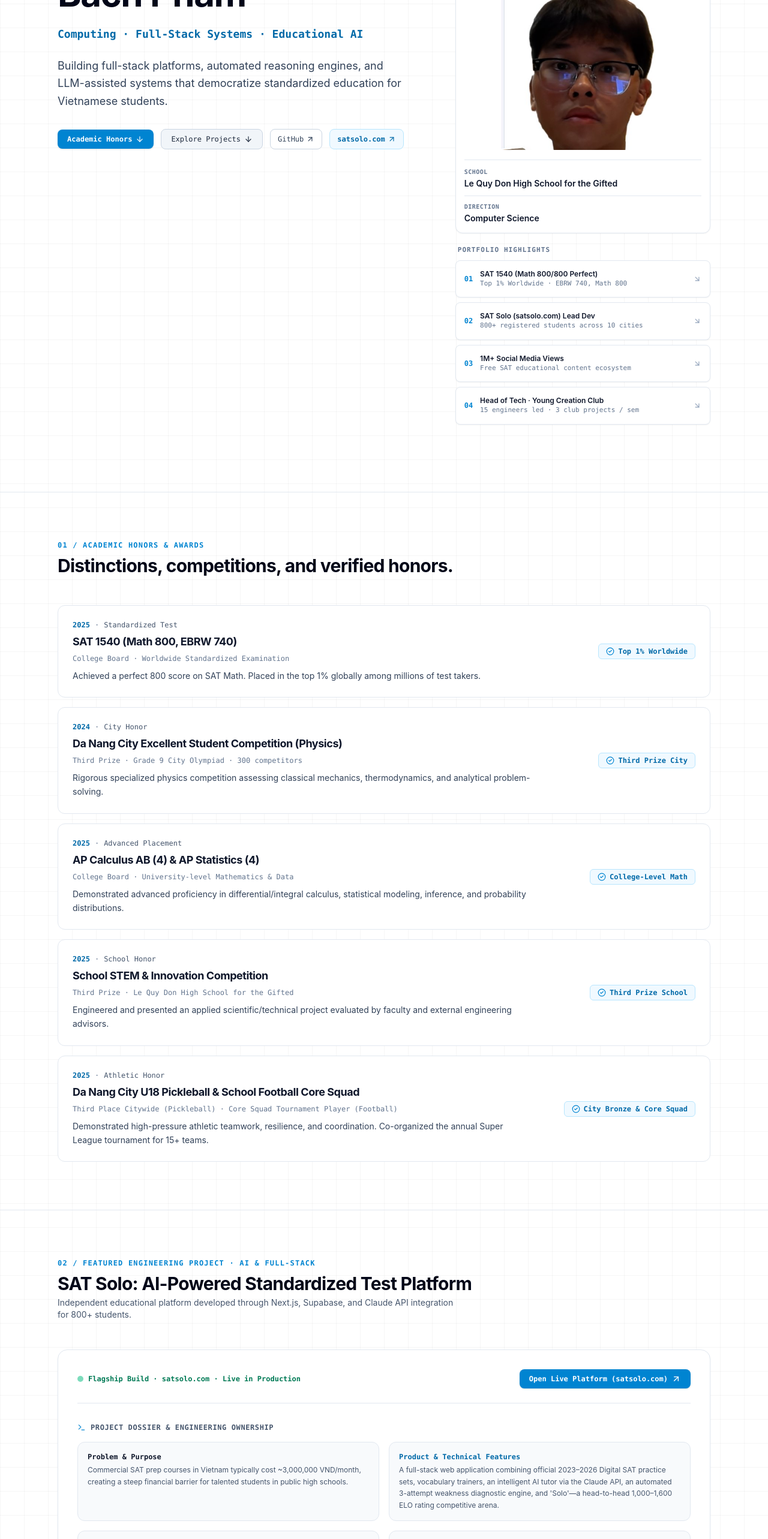
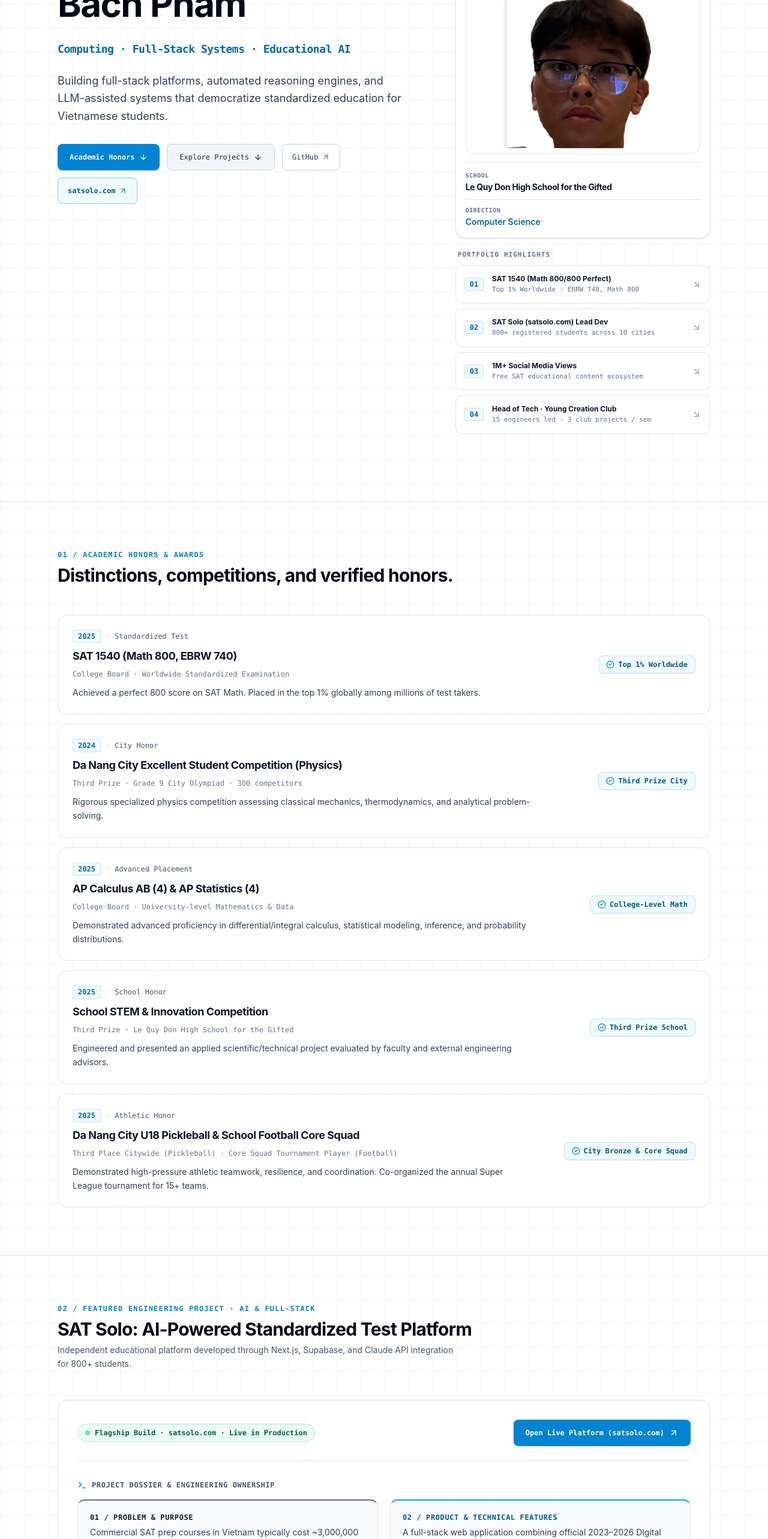
Before and after one commit to bach1310/cs-portfolio-, a Next.js app: page / in a window 1280 px wide. Shown: the part 234-2800 px from the top of the page at 60% size. Built offline with nearby package versions, Linux system fonts and the light colour scheme.

Commit message:
feat(ui): complete comprehensive UX/UI elevation across all sections and refine portrait framing

```diff
--- a/src/app/globals.css
+++ b/src/app/globals.css
@@ -13,14 +13,22 @@ body {
   color: #0f172a; /* slate-900 */
   font-family: -apple-system, BlinkMacSystemFont, "Segoe UI", Roboto, "Helvetica Neue", Arial, sans-serif;
   overflow-x: hidden;
+  text-rendering: optimizeLegibility;
+  -webkit-font-smoothing: antialiased;
+}
+
+/* Accessible focus visible rings (WCAG 2.2 compliant) */
+a:focus-visible, button:focus-visible {
+  outline: 2px solid #0284c7;
+  outline-offset: 2px;
 }
 
 /* Subtle clean editorial grid pattern on pure white */
 .editorial-grid {
   background-size: 40px 40px;
   background-image:
-    linear-gradient(to right, rgba(0, 0, 0, 0.035) 1px, transparent 1px),
-    linear-gradient(to bottom, rgba(0, 0, 0, 0.035) 1px, transparent 1px);
+    linear-gradient(to right, rgba(0, 0, 0, 0.032) 1px, transparent 1px),
+    linear-gradient(to bottom, rgba(0, 0, 0, 0.032) 1px, transparent 1px);
 }
 
 /* Custom scrollbar */
--- a/src/components/Hero.tsx
+++ b/src/components/Hero.tsx
@@ -11,16 +11,16 @@ export default function Hero() {
 
           {/* Left Column: Title, Intro & Actions */}
           <div className="lg:col-span-7 space-y-6">
-            <div className="text-xs font-mono tracking-wider text-slate-500 uppercase flex items-center gap-2">
+            <div className="inline-flex items-center gap-2 px-3 py-1 rounded-full bg-slate-100 text-xs font-mono tracking-wider text-slate-600 uppercase border border-slate-200/80">
               <MapPin className="w-3.5 h-3.5 text-sky-600" />
               <span>{personalInfo.eyebrow}</span>
             </div>
 
-            <h1 className="text-4xl sm:text-6xl font-bold tracking-tight text-slate-950 leading-none">
+            <h1 className="text-4xl sm:text-6xl font-bold tracking-tight text-slate-950 leading-tight">
               {personalInfo.fullName}
             </h1>
 
-            <div className="text-base sm:text-lg font-mono text-sky-700 font-semibold">
+            <div className="text-base sm:text-lg font-mono text-sky-700 font-semibold tracking-tight">
               {personalInfo.title}
             </div>
 
@@ -28,11 +28,11 @@ export default function Hero() {
               {personalInfo.bio}
             </p>
 
-            {/* Quick Links Row */}
+            {/* Quick Action Links with WCAG touch targets & hover states */}
             <div className="flex flex-wrap items-center gap-3 pt-2">
               <a
                 href="#honors"
-                className="inline-flex items-center gap-1.5 px-4 py-2 rounded-lg bg-sky-600 hover:bg-sky-700 text-white font-mono text-xs font-semibold transition-colors shadow-sm"
+                className="inline-flex items-center justify-center gap-2 px-5 py-2.5 min-h-[44px] rounded-lg bg-sky-600 hover:bg-sky-700 active:bg-sky-800 text-white font-mono text-xs font-semibold transition-all shadow-sm hover:shadow-md hover:-translate-y-0.5"
               >
                 <span>Academic Honors</span>
                 <ArrowDown className="w-3.5 h-3.5" />
@@ -40,7 +40,7 @@ export default function Hero() {
 
               <a
                 href="#work"
-                className="inline-flex items-center gap-1.5 px-4 py-2 rounded-lg bg-slate-100 hover:bg-slate-200 text-slate-800 border border-slate-300 font-mono text-xs font-medium transition-colors"
+                className="inline-flex items-center justify-center gap-2 px-5 py-2.5 min-h-[44px] rounded-lg bg-slate-100 hover:bg-slate-200 active:bg-slate-300 text-slate-800 border border-slate-300 font-mono text-xs font-medium transition-all hover:-translate-y-0.5"
               >
                 <span>Explore Projects</span>
                 <ArrowDown className="w-3.5 h-3.5" />
@@ -50,32 +50,32 @@ export default function Hero() {
                 href={personalInfo.github}
                 target="_blank"
                 rel="noopener noreferrer"
-                className="inline-flex items-center gap-1 px-3 py-2 rounded-lg bg-white hover:bg-slate-50 text-slate-700 border border-slate-300 font-mono text-xs transition-colors"
+                className="inline-flex items-center justify-center gap-1.5 px-4 py-2.5 min-h-[44px] rounded-lg bg-white hover:bg-slate-50 text-slate-700 border border-slate-300 font-mono text-xs font-medium transition-all hover:border-slate-400"
               >
                 <span>GitHub</span>
-                <ArrowUpRight className="w-3.5 h-3.5" />
+                <ArrowUpRight className="w-3.5 h-3.5 text-slate-500" />
               </a>
 
               <a
                 href={personalInfo.website}
                 target="_blank"
                 rel="noopener noreferrer"
-                className="inline-flex items-center gap-1 px-3 py-2 rounded-lg bg-sky-50 hover:bg-sky-100 text-sky-700 border border-sky-200 font-mono text-xs font-semibold transition-colors"
+                className="inline-flex items-center justify-center gap-1.5 px-4 py-2.5 min-h-[44px] rounded-lg bg-sky-50 hover:bg-sky-100 text-sky-800 border border-sky-300 font-mono text-xs font-semibold transition-all hover:shadow-xs"
               >
                 <span>satsolo.com</span>
-                <ArrowUpRight className="w-3.5 h-3.5" />
+                <ArrowUpRight className="w-3.5 h-3.5 text-sky-600" />
               </a>
             </div>
           </div>
 
-          {/* Right Column: STUDENT PROFILE (100% IDENTICAL TO FRIEND'S SCREENSHOT) */}
+          {/* Right Column: STUDENT PROFILE WITH PHOTO + HIGHLIGHTS */}
           <div className="lg:col-span-5 space-y-5">
 
-            {/* Student Profile Card */}
-            <div className="rounded-xl border border-slate-200 bg-white p-3 sm:p-3.5 shadow-xs">
+            {/* Student Profile Card (Matching friend's exact structure with polish) */}
+            <div className="rounded-2xl border border-slate-200 bg-white p-3.5 sm:p-4 shadow-sm hover:shadow-md hover:border-slate-300 transition-all duration-200">
 
-              {/* Photo with rounded corners */}
-              <div className="w-full h-[280px] sm:h-[320px] rounded-lg overflow-hidden bg-white flex items-center justify-center p-1">
+              {/* Photo with clean contain and seamless white background */}
+              <div className="w-full h-[280px] sm:h-[320px] rounded-xl overflow-hidden bg-white border border-slate-200 flex items-center justify-center p-2">
                 <img
                   src="/portrait.png"
                   alt={personalInfo.fullName}
@@ -84,30 +84,30 @@ export default function Hero() {
               </div>
 
               {/* School Section */}
-              <div className="pt-3 mt-3 border-t border-slate-200">
-                <div className="text-[10px] font-mono uppercase tracking-wider text-slate-500 font-semibold mb-0.5">
+              <div className="pt-3.5 mt-3.5 border-t border-slate-200">
+                <div className="text-[10px] font-mono uppercase tracking-wider text-slate-500 font-bold mb-0.5">
                   SCHOOL
                 </div>
-                <div className="text-sm font-semibold text-slate-900">
+                <div className="text-sm font-bold text-slate-900 tracking-tight">
                   Le Quy Don High School for the Gifted
                 </div>
               </div>
 
               {/* Direction Section */}
               <div className="pt-2.5 mt-2.5 border-t border-slate-200">
-                <div className="text-[10px] font-mono uppercase tracking-wider text-slate-500 font-semibold mb-0.5">
+                <div className="text-[10px] font-mono uppercase tracking-wider text-slate-500 font-bold mb-0.5">
                   DIRECTION
                 </div>
-                <div className="text-sm font-semibold text-slate-900">
+                <div className="text-sm font-semibold text-sky-700">
                   Computer Science
                 </div>
               </div>
 
             </div>
 
-            {/* Portfolio Highlights Grid */}
+            {/* Portfolio Highlights Grid with micro-interactions */}
             <div className="space-y-2">
-              <div className="text-[11px] font-mono uppercase tracking-widest text-slate-500 px-1 font-semibold">
+              <div className="text-[11px] font-mono uppercase tracking-widest text-slate-500 px-1 font-bold">
                 Portfolio Highlights
               </div>
 
@@ -115,22 +115,22 @@ export default function Hero() {
                 <a
                   key={item.index}
                   href={item.href}
-                  className="flex items-center justify-between p-3.5 rounded-lg border border-slate-200 bg-white hover:bg-slate-50 hover:border-sky-400 transition-all group shadow-xs"
+                  className="flex items-center justify-between p-3.5 rounded-xl border border-slate-200 bg-white hover:bg-slate-50/80 hover:border-sky-400 hover:shadow-xs transition-all duration-200 group"
                 >
-                  <div className="flex items-center gap-3">
-                    <span className="text-xs font-mono text-sky-600 font-bold">
+                  <div className="flex items-center gap-3.5">
+                    <span className="text-xs font-mono text-sky-700 font-bold bg-sky-50 px-2 py-0.5 rounded border border-sky-200">
                       {item.index}
                     </span>
                     <div>
-                      <div className="text-xs font-semibold text-slate-900 group-hover:text-sky-700 transition-colors">
+                      <div className="text-xs font-bold text-slate-900 group-hover:text-sky-700 transition-colors">
                         {item.title}
                       </div>
-                      <div className="text-[11px] text-slate-500 font-mono">
+                      <div className="text-[11px] text-slate-500 font-mono mt-0.5">
                         {item.detail}
                       </div>
                     </div>
                   </div>
-                  <ArrowDown className="w-3.5 h-3.5 text-slate-400 group-hover:text-sky-600 -rotate-45 group-hover:rotate-0 transition-transform" />
+                  <ArrowDown className="w-4 h-4 text-slate-400 group-hover:text-sky-600 -rotate-45 group-hover:rotate-0 transition-transform duration-200 flex-shrink-0" />
                 </a>
               ))}
             </div>
--- a/src/components/Honors.tsx
+++ b/src/components/Honors.tsx
@@ -18,21 +18,21 @@ export default function Honors() {
           </h2>
         </div>
 
-        {/* List of Honors */}
+        {/* List of Honors with subtle lift micro-interactions & WCAG contrast */}
         <div className="space-y-4">
           {honors.map((item: HonorAward) => (
             <div
               key={item.id}
-              className="p-5 sm:p-6 rounded-xl border border-slate-200 bg-white hover:border-slate-300 hover:shadow-sm transition-all flex flex-col md:flex-row md:items-start justify-between gap-4"
+              className="p-5 sm:p-6 rounded-2xl border border-slate-200 bg-white hover:border-slate-300 hover:shadow-md hover:-translate-y-0.5 transition-all duration-200 flex flex-col md:flex-row md:items-start justify-between gap-4 group"
             >
-              <div className="space-y-1.5 max-w-3xl">
+              <div className="space-y-2 max-w-3xl">
                 <div className="flex flex-wrap items-center gap-2 text-xs font-mono text-slate-500">
-                  <span className="text-sky-700 font-semibold">{item.year}</span>
-                  <span>·</span>
+                  <span className="text-sky-700 font-bold bg-sky-50 px-2 py-0.5 rounded border border-sky-200/80">{item.year}</span>
+                  <span className="text-slate-300">·</span>
                   <span className="text-slate-600 font-medium">{item.scope}</span>
                 </div>
 
-                <h3 className="text-base sm:text-lg font-bold text-slate-900 tracking-tight">
+                <h3 className="text-base sm:text-lg font-bold text-slate-900 tracking-tight group-hover:text-sky-700 transition-colors">
                   {item.title}
                 </h3>
 
@@ -47,7 +47,7 @@ export default function Honors() {
 
               {item.tag && (
                 <div className="flex-shrink-0 self-start md:self-center">
-                  <span className="inline-flex items-center gap-1.5 px-3 py-1 rounded-md text-xs font-mono font-semibold bg-sky-50 text-sky-700 border border-sky-200">
+                  <span className="inline-flex items-center gap-1.5 px-3 py-1.5 rounded-lg text-xs font-mono font-semibold bg-sky-50 text-sky-800 border border-sky-200 shadow-2xs">
                     <CheckCircle2 className="w-3.5 h-3.5 text-sky-600" />
                     <span>{item.tag}</span>
                   </span>
--- a/src/components/Projects.tsx
+++ b/src/components/Projects.tsx
@@ -1,5 +1,5 @@
 import { portfolioData } from "@/data/portfolioData";
-import { ArrowUpRight, Sparkles, Terminal } from "lucide-react";
+import { ArrowUpRight, Sparkles, Terminal, CheckCircle2 } from "lucide-react";
 
 export default function Projects() {
   const { flagshipProject } = portfolioData;
@@ -16,19 +16,19 @@ export default function Projects() {
           <h2 className="text-2xl sm:text-3xl font-bold text-slate-950 tracking-tight">
             {flagshipProject.title}
           </h2>
-          <p className="text-sm text-slate-600 mt-1 max-w-2xl">
+          <p className="text-sm text-slate-600 mt-1.5 max-w-2xl leading-relaxed">
             {flagshipProject.subtitle}
           </p>
         </div>
 
-        {/* Flagship Project Box */}
-        <div className="rounded-2xl border border-slate-200 bg-white p-6 sm:p-8 space-y-8 shadow-xs">
+        {/* Flagship Project Box with elevated border and shadow */}
+        <div className="rounded-2xl border border-slate-200 bg-white p-6 sm:p-8 space-y-8 shadow-xs hover:border-slate-300 transition-all duration-200">
 
           {/* Header row with status & link */}
           <div className="flex flex-wrap items-center justify-between gap-4 pb-6 border-b border-slate-200">
-            <div className="flex items-center gap-2">
-              <span className="w-2.5 h-2.5 rounded-full bg-emerald-500 animate-pulse"></span>
-              <span className="text-xs font-mono text-emerald-700 font-semibold">
+            <div className="inline-flex items-center gap-2 px-3 py-1.5 rounded-full bg-emerald-50 border border-emerald-200">
+              <span className="w-2 h-2 rounded-full bg-emerald-500 animate-pulse"></span>
+              <span className="text-xs font-mono text-emerald-800 font-bold">
                 {flagshipProject.status}
               </span>
             </div>
@@ -38,7 +38,7 @@ export default function Projects() {
                 href={flagshipProject.liveUrl}
                 target="_blank"
                 rel="noopener noreferrer"
-                className="inline-flex items-center gap-1.5 px-4 py-2 rounded-lg bg-sky-600 hover:bg-sky-700 text-white font-mono text-xs font-semibold transition-colors shadow-sm"
+                className="inline-flex items-center justify-center gap-2 px-5 py-2.5 min-h-[44px] rounded-lg bg-sky-600 hover:bg-sky-700 active:bg-sky-800 text-white font-mono text-xs font-semibold transition-all shadow-sm hover:shadow-md hover:-translate-y-0.5"
               >
                 <span>Open Live Platform (satsolo.com)</span>
                 <ArrowUpRight className="w-4 h-4" />
@@ -46,46 +46,51 @@ export default function Projects() {
             </div>
           </div>
 
-          {/* Project Dossier: 4 Structured Quadrants */}
+          {/* Project Dossier: 4 Structured Quadrants with color-coded top indicators */}
           <div>
             <div className="text-xs font-mono uppercase tracking-wider text-slate-600 mb-4 flex items-center gap-2 font-bold">
-              <Terminal className="w-3.5 h-3.5 text-sky-600" />
+              <Terminal className="w-4 h-4 text-sky-600" />
               <span>Project Dossier & Engineering Ownership</span>
             </div>
 
-            <div className="grid grid-cols-1 md:grid-cols-2 gap-4">
-              <div className="p-4 rounded-xl bg-slate-50 border border-slate-200">
-                <span className="text-xs font-mono text-slate-900 font-bold block mb-1">
-                  Problem & Purpose
+            <div className="grid grid-cols-1 md:grid-cols-2 gap-5">
+
+              {/* Problem */}
+              <div className="p-5 rounded-xl bg-slate-50/80 border border-slate-200 border-t-2 border-t-slate-500 shadow-2xs hover:shadow-xs transition-shadow">
+                <span className="text-xs font-mono text-slate-900 font-bold uppercase tracking-wider block mb-1.5">
+                  01 / Problem & Purpose
                 </span>
-                <p className="text-xs text-slate-600 leading-relaxed">
+                <p className="text-xs sm:text-sm text-slate-700 leading-relaxed">
                   {flagshipProject.dossier.problem}
                 </p>
               </div>
 
-              <div className="p-4 rounded-xl bg-slate-50 border border-slate-200">
-                <span className="text-xs font-mono text-sky-700 font-bold block mb-1">
-                  Product & Technical Features
+              {/* Product */}
+              <div className="p-5 rounded-xl bg-slate-50/80 border border-slate-200 border-t-2 border-t-sky-500 shadow-2xs hover:shadow-xs transition-shadow">
+                <span className="text-xs font-mono text-sky-800 font-bold uppercase tracking-wider block mb-1.5">
+                  02 / Product & Technical Features
                 </span>
-                <p className="text-xs text-slate-600 leading-relaxed">
+                <p className="text-xs sm:text-sm text-slate-700 leading-relaxed">
                   {flagshipProject.dossier.product}
                 </p>
               </div>
 
-              <div className="p-4 rounded-xl bg-slate-50 border border-slate-200">
-                <span className="text-xs font-mono text-emerald-800 font-bold block mb-1">
-                  Results & Quantified Application
+              {/* Results */}
+              <div className="p-5 rounded-xl bg-slate-50/80 border border-slate-200 border-t-2 border-t-emerald-500 shadow-2xs hover:shadow-xs transition-shadow">
+                <span className="text-xs font-mono text-emerald-800 font-bold uppercase tracking-wider block mb-1.5">
+                  03 / Results & Quantified Impact
                 </span>
-                <p className="text-xs text-slate-600 leading-relaxed">
+                <p className="text-xs sm:text-sm text-slate-700 leading-relaxed">
                   {flagshipProject.dossier.results}
                 </p>
               </div>
 
-              <div className="p-4 rounded-xl bg-slate-50 border border-slate-200">
-                <span className="text-xs font-mono text-amber-800 font-bold block mb-1">
-                  Bach Pham&apos;s Direct Ownership
+              {/* Ownership */}
+              <div className="p-5 rounded-xl bg-slate-50/80 border border-slate-200 border-t-2 border-t-amber-500 shadow-2xs hover:shadow-xs transition-shadow">
+                <span className="text-xs font-mono text-amber-800 font-bold uppercase tracking-wider block mb-1.5">
+                  04 / Bach Pham&apos;s Direct Ownership
                 </span>
-                <p className="text-xs text-slate-600 leading-relaxed">
+                <p className="text-xs sm:text-sm text-slate-700 leading-relaxed">
                   {flagshipProject.dossier.ownership}
                 </p>
               </div>
@@ -95,20 +100,20 @@ export default function Projects() {
           {/* Architecture & Signal Path */}
           <div>
             <div className="text-xs font-mono uppercase tracking-wider text-slate-600 mb-4 flex items-center gap-2 font-bold">
-              <Sparkles className="w-3.5 h-3.5 text-sky-600" />
+              <Sparkles className="w-4 h-4 text-sky-600" />
               <span>Architecture & Data Flow Pipeline</span>
             </div>
 
-            <div className="grid grid-cols-1 sm:grid-cols-2 lg:grid-cols-4 gap-3">
+            <div className="grid grid-cols-1 sm:grid-cols-2 lg:grid-cols-4 gap-3.5">
               {flagshipProject.pipeline.map((stage) => (
                 <div
                   key={stage.step}
-                  className="p-3.5 rounded-lg border border-slate-200 bg-slate-50"
+                  className="p-4 rounded-xl border border-slate-200 bg-slate-50 hover:bg-slate-100/70 hover:border-sky-300 transition-all duration-200 group"
                 >
-                  <div className="text-xs font-mono text-sky-700 font-bold mb-1">
-                    {stage.step} · {stage.name}
+                  <div className="text-xs font-mono text-sky-700 font-bold mb-1.5 flex items-center justify-between">
+                    <span>{stage.step} · {stage.name}</span>
                   </div>
-                  <div className="text-[11px] text-slate-600 leading-snug">
+                  <div className="text-xs text-slate-600 leading-relaxed">
                     {stage.desc}
                   </div>
                 </div>
@@ -118,12 +123,12 @@ export default function Projects() {
 
           {/* Tech stack row */}
           <div className="pt-4 border-t border-slate-200 flex flex-wrap items-center justify-between gap-3">
-            <span className="text-xs font-mono text-slate-500 font-medium">Core Technologies:</span>
-            <div className="flex flex-wrap gap-1.5">
+            <span className="text-xs font-mono text-slate-600 font-bold">Core Technologies:</span>
+            <div className="flex flex-wrap gap-2">
               {flagshipProject.techStack.map((tech) => (
                 <span
                   key={tech}
-                  className="text-xs font-mono px-2.5 py-1 rounded bg-slate-100 text-slate-700 border border-slate-200"
+                  className="text-xs font-mono px-3 py-1 rounded-md bg-slate-100 text-slate-800 border border-slate-200/90 font-medium"
                 >
                   {tech}
                 </span>
```
Also changed, not shown: src/components/Capabilities.tsx (+8 -8 lines), src/components/Contact.tsx (+58 -14 lines), src/components/Education.tsx (+12 -12 lines), src/components/Leadership.tsx (+9 -9 lines), .agents/skills/ux-ui/SKILL.md (added).
